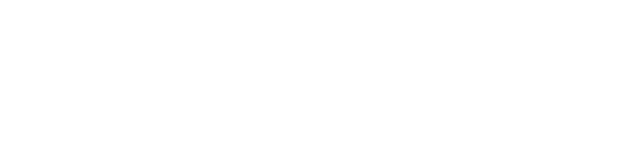
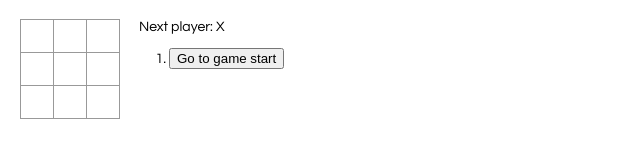
Before and after one commit to AnthonyLedesma/Tic-Tac-Toe-ReactJS.org, a plain HTML site: page index.html in a window 1280 px wide. Shown: the whole page, without its empty margins (0-640 px from the left). Drawn offline with Linux system fonts and the light colour scheme; the site is published under a folder, as on GitHub Pages, so addresses that start at the root find nothing.

Commit message:
Set index to pull resources from local path. Application should run now.

```diff
--- a/index.html
+++ b/index.html
@@ -1 +1 @@
-<!DOCTYPE html><html lang="en"><head><meta charset="utf-8"><meta name="viewport" content="width=device-width,initial-scale=1,shrink-to-fit=no"><meta name="theme-color" content="#000000"><link rel="manifest" href="/manifest.json"><link rel="shortcut icon" href="/favicon.ico"><title>React App</title><link href="/static/css/main.4a941626.css" rel="stylesheet"></head><body><noscript>You need to enable JavaScript to run this app.</noscript><div id="root"></div><script type="text/javascript" src="/static/js/main.ae5c10d3.js"></script></body></html>
+<!DOCTYPE html><html lang="en"><head><meta charset="utf-8"><meta name="viewport" content="width=device-width,initial-scale=1,shrink-to-fit=no"><meta name="theme-color" content="#000000"><link rel="manifest" href="/manifest.json"><link rel="shortcut icon" href="/favicon.ico"><title>React App</title><link href="./static/css/main.4a941626.css" rel="stylesheet"></head><body><noscript>You need to enable JavaScript to run this app.</noscript><div id="root"></div><script type="text/javascript" src="./static/js/main.ae5c10d3.js"></script></body></html>
```
Also changed, not shown: 1 other file.
